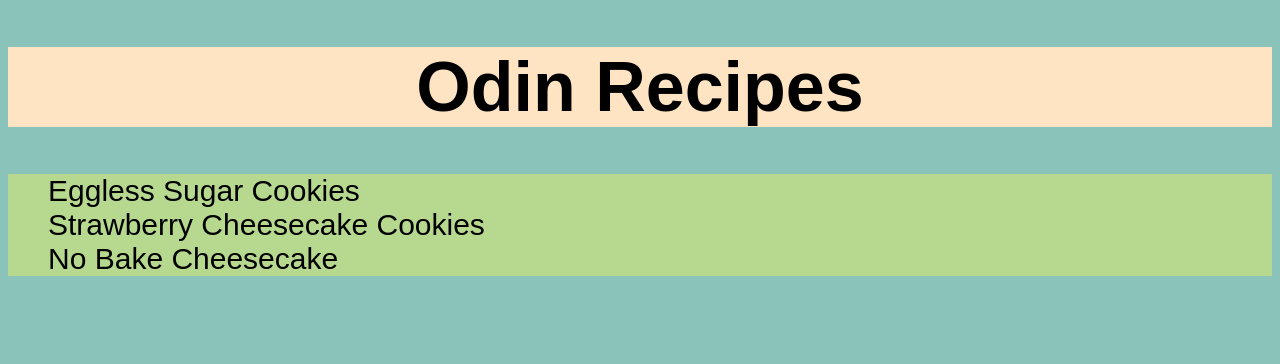
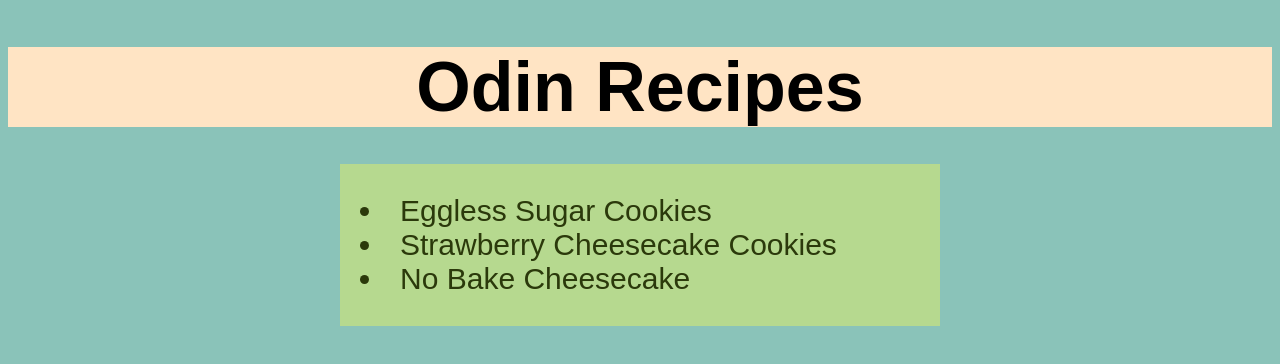
Before and after one commit to jh80/odin-recipes, a plain HTML site: page index.html in a window 1280 px wide. Drawn offline with Linux system fonts and the light colour scheme.

Commit message:
Center and add bullets to recipe index list

```diff
--- a/index.html
+++ b/index.html
@@ -8,7 +8,7 @@
 
     <body class="index">
        <h1 class="page-title">Odin Recipes</h1>
-        <ul >
+        <ul class="recipe-index">
             <li><a href="./recipes/eggless-sugar-cookies.html">Eggless Sugar Cookies</a></li>
             <li><a href="./recipes/strawberry-cheesecake-cookies.html">Strawberry Cheesecake Cookies</a></li>
             <li><a href="./recipes/no-bake-cheesecake.html">No Bake Cheesecake</a></li>
--- a/style.css
+++ b/style.css
@@ -1,3 +1,13 @@
+html {
+    box-sizing: border-box;
+}
+
+*,
+*::before,
+*::after {
+    box-sizing: inherit;
+}
+
 body {
     background-color: #8ac3b9;
     font-family: copperplate, trebuchet, sans-serif;
@@ -23,14 +33,28 @@ ul {
 .index ul {
     font-size: 30px;
     background-color: rgb(182, 217, 143);
+    width: 600px;
+    margin:  -10px auto;
+    padding: 30px 20px;
+    list-style-type: disc;
+    list-style-position: inside;
+}
+
+.index li {
+    margin: 0px;
+    padding: 0px;
 }
 
 a {
     text-decoration: none;
 }
 
+.index li::marker {
+    color: #2b390b;
+}
+
 a:link {
-    color: black;
+    color: #2b390b;
 }
 
 a:visited {
```
